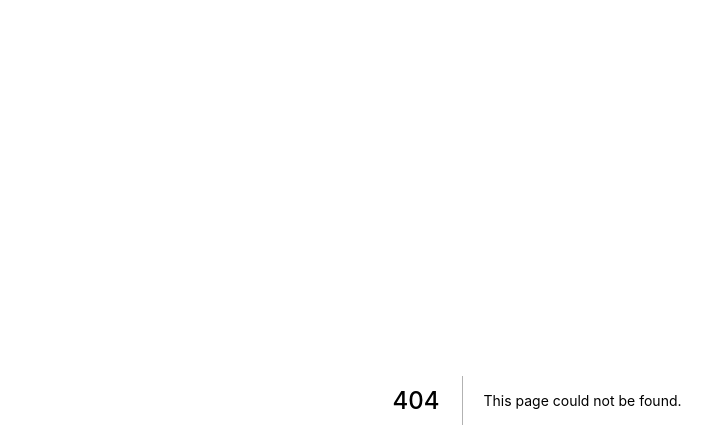
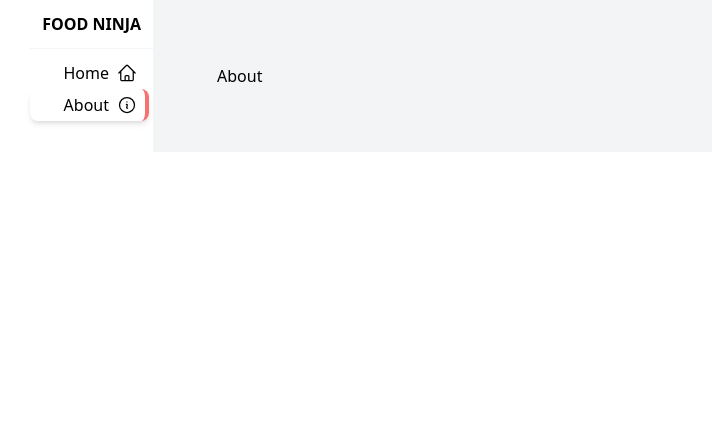
Before and after one commit to MyoThuKha/eatery, a Next.js app: page /about in a window 1280 px wide. Before the commit this address had no page. Shown: the top 448 px of the page, without its empty margins (103-815 px from the left). Built offline with nearby package versions, Linux system fonts and the light colour scheme.

Commit message:
added navstyles/api fetch

```diff
--- /dev/null
+++ b/components/login.jsx
@@ -0,0 +1,20 @@
+const LogIn = () => {
+  return (
+    <div className="flex justify-center md:justify-end">
+      <a
+        href="#"
+        className="btn md:border-2 text-red-400 border-red-400 mx-2 hover:text-white hover:bg-red-400 transition ease-out duration-500"
+      >
+        Log in
+      </a>
+      <a
+        href="#"
+        className="btn md:border-2 text-red-400 border-red-400 hover:text-white hover:bg-red-400 transition ease-out duration-500"
+      >
+        Sign up
+      </a>
+    </div>
+  );
+};
+
+export default LogIn;
--- a/components/navBar.jsx
+++ b/components/navBar.jsx
@@ -1,5 +1,15 @@
 import Link from "next/link";
+import { Children, useState } from "react";
 const NavBar = () => {
+  const [active, setActive] = useState(2);
+
+  const NavItem = ({ current, id, children }) => {
+    if (current === id) {
+      return <li className="activeNav">{children}</li>;
+    }
+    return <li className="otherNav">{children}</li>;
+  };
+  console.log(active);
   return (
     <nav className="block text-right">
       <div className="flex items-center justify-between">
@@ -22,9 +32,14 @@ const NavBar = () => {
           />
         </svg>
       </div>
-      <ul className="hidden md:block" id="menu-items">
-        <li className="py-1 border-r-4 border-red-400">
-          <a href="#" className="flex items-center justify-end">
+
+      <ul className="hidden md:block md:mr-1 mt-2" id="menu-items">
+        <NavItem id={1} current={active}>
+          <Link href="/">
+            <div
+              className="flex items-center justify-end"
+              onClick={() => setActive(1)}
+            >
               <span>Home</span>
               <svg
                 className="w-5 h-6 mx-2"
@@ -40,10 +55,15 @@ const NavBar = () => {
                   d="M2.25 12l8.954-8.955c.44-.439 1.152-.439 1.591 0L21.75 12M4.5 9.75v10.125c0 .621.504 1.125 1.125 1.125H9.75v-4.875c0-.621.504-1.125 1.125-1.125h2.25c.621 0 1.125.504 1.125 1.125V21h4.125c.621 0 1.125-.504 1.125-1.125V9.75M8.25 21h8.25"
                 />
               </svg>
-          </a>
-        </li>
-        <li className="py-1 border-r-4 border-white">
-          <a href="#" className="flex items-center justify-end">
+            </div>
+          </Link>
+        </NavItem>
+        <NavItem id={2} current={active}>
+          <Link href="/about">
+            <div
+              className="flex items-center justify-end"
+              onClick={() => setActive(2)}
+            >
               <span>About</span>
               <svg
                 className="w-5 h-5 mx-2"
@@ -59,10 +79,15 @@ const NavBar = () => {
                   d="M11.25 11.25l.041-.02a.75.75 0 011.063.852l-.708 2.836a.75.75 0 001.063.853l.041-.021M21 12a9 9 0 11-18 0 9 9 0 0118 0zm-9-3.75h.008v.008H12V8.25z"
                 />
               </svg>
-          </a>
-        </li>
-        <li className="py-1 border-r-4 border-white">
-          <a href="#" className="flex items-center justify-end">
+            </div>
+          </Link>
+        </NavItem>
+        {/* <NavItem id={3} current={active}>
+          <Link href="#">
+            <div
+              className="flex items-center justify-end"
+              onClick={() => setActive(3)}
+            >
               <span>Contact</span>
               <svg
                 className="w-5 h-5 mx-2"
@@ -78,8 +103,9 @@ const NavBar = () => {
                   d="M21.75 9v.906a2.25 2.25 0 01-1.183 1.981l-6.478 3.488M2.25 9v.906a2.25 2.25 0 001.183 1.981l6.478 3.488m8.839 2.51l-4.66-2.51m0 0l-1.023-.55a2.25 2.25 0 00-2.134 0l-1.022.55m0 0l-4.661 2.51m16.5 1.615a2.25 2.25 0 01-2.25 2.25h-15a2.25 2.25 0 01-2.25-2.25V8.844a2.25 2.25 0 011.183-1.98l7.5-4.04a2.25 2.25 0 012.134 0l7.5 4.04a2.25 2.25 0 011.183 1.98V19.5z"
                 />
               </svg>
-          </a>
-        </li>
+            </div>
+          </Link>
+        </NavItem> */}
       </ul>
     </nav>
   );
--- a/pages/_app.js
+++ b/pages/_app.js
@@ -1,7 +1,17 @@
-import '../styles/globals.css'
+import NavBar from "../components/navBar";
+import "../styles/globals.css";
 
 function MyApp({ Component, pageProps }) {
-  return <Component {...pageProps} />
+  return (
+    <div className="md:grid md:grid-cols-5">
+      <div className="md:col-span-1 flex justify-end">
+        <NavBar />
+      </div>
+      <div className="px-16 py-16 bg-gray-100 col-span-4">
+        <Component {...pageProps} />
+      </div>
+    </div>
+  );
 }
 
-export default MyApp
+export default MyApp;
--- /dev/null
+++ b/pages/about.jsx
@@ -0,0 +1,9 @@
+const About = () => {
+  return (
+    <div>
+      <div>About</div>
+    </div>
+  );
+};
+
+export default About;
--- a/pages/index.js
+++ b/pages/index.js
@@ -1,44 +1,28 @@
 import Image from "next/image";
 import Link from "next/link";
-import NavBar from "../components/navBar";
+import { useState } from "react";
+import LogIn from "../components/login";
 
 export const getStaticProps = async () => {
-  const res = await fetch(
-    "https://api.spoonacular.com/recipes/complexSearch?query=pasta&maxFat=25&number=2&apiKey=8a61ec6fd5a54af6a0803c76b46e1a96"
-  );
+  const url =
+    "https://api.spoonacular.com/recipes/complexSearch?query=drink&maxFat=25&number=36&apiKey=8a61ec6fd5a54af6a0803c76b46e1a96";
+  const res = await fetch(url);
   const data = await res.json();
+  console.log(data);
   return {
     props: { data },
   };
 };
 export default function Home({ data }) {
   const recipes = data.results;
+  const [load, setLoad] = useState(3);
+  console.log(recipes);
+
   return (
-    <div className="md:grid md:grid-cols-5">
-      <div className="md:col-span-1 flex justify-end">
-        <NavBar />
-      </div>
-
-      <main className="px-16 py-16 bg-gray-100 col-span-4">
-        <div className="flex justify-center md:justify-end">
-          <a
-            href="#"
-            className="btn md:border-2 text-red-400 border-red-400 mx-2 hover:text-white hover:bg-red-400 transition ease-out duration-500"
-          >
-            Log in
-          </a>
-          <a
-            href="#"
-            className="btn md:border-2 text-red-400 border-red-400 hover:text-white hover:bg-red-400 transition ease-out duration-500"
-          >
-            Sign up
-          </a>
-        </div>
-
+    <main>
+      <LogIn />
       <header>
-          <h2 className="text-gray-700 text-6xl font-bold font-body">
-            Recipes
-          </h2>
+        <h2 className="text-gray-700 text-6xl font-bold font-body">Recipes</h2>
         <h3 className="text-gray-700 text-2xl font-semi-bold">For Ninjas</h3>
       </header>
 
@@ -49,7 +33,10 @@ export default function Home({ data }) {
 
         <div className="grid lg:grid-cols-3 lg:gap-10">
           {/*  cards go here  */}
-            {recipes.map((item) => (
+          {recipes === undefined ? (
+            <div>Can&apos;t fetch data at the moment...</div>
+          ) : (
+            recipes.slice(0, load).map((item) => (
               <div key={item.id} className="card hover:shadow-lg">
                 <Image
                   className=" object-cover "
@@ -57,6 +44,7 @@ export default function Home({ data }) {
                   alt={item.title}
                   width={195}
                   height={180}
+                  priority={true}
                   layout="responsive"
                 />
 
@@ -80,11 +68,12 @@ export default function Home({ data }) {
                         d="M12 6v6h4.5m4.5 0a9 9 0 11-18 0 9 9 0 0118 0z"
                       />
                     </svg>
-                    <span>25 mins</span>
+                    <span>{item.nutrition.nutrients[0].name}</span>
                   </div>
                 </div>
               </div>
-            ))}
+            ))
+          )}
         </div>
 
         <h4 className="font-bold mt-12 pb-2 border-b border-gray-200">
@@ -94,12 +83,16 @@ export default function Home({ data }) {
         <div className="mt-8">{/* cards go here  */}</div>
       </div>
 
-        <div className="flex justify-center">
-          <div className="btn bg-stone-400 text-white hover:shadow-inner transform hover:scale-125 hover:bg-opacity-50">
+      {load != 39 && (
+        <div className="flex justify-center ">
+          <div
+            className="btn bg-stone-400 text-white hover:shadow-inner transform hover:scale-125 hover:bg-opacity-50"
+            onClick={() => setLoad(() => load + 9)}
+          >
             Load more
           </div>
         </div>
+      )}
     </main>
-    </div>
   );
 }
--- a/styles/globals.css
+++ b/styles/globals.css
@@ -13,3 +13,11 @@
 .btn {
   @apply rounded-full py-2 px-2 text-xs cursor-pointer tracking-wider;
 }
+
+.activeNav {
+  @apply py-1 border-r-4 border-red-400 rounded-lg shadow-md cursor-pointer;
+}
+
+.otherNav {
+  @apply py-1 border-r-4 border-white cursor-pointer;
+}
--- a/tailwind.config.js
+++ b/tailwind.config.js
@@ -1,6 +1,6 @@
 /** @type {import('tailwindcss').Config} */
 module.exports = {
-  content: ["./pages/**/*.{js,jsx}", "./components/**/*.{jsx}"],
+  content: ["./pages/**/*.{js,jsx}", "./components/**/*.{js,jsx}"],
   theme: {
     extend: {
       fontFamily: {
```
Also changed, not shown: 2 other files (tests, documents, lock files or other folders). Lines whose indentation alone changed are shown as unchanged.
